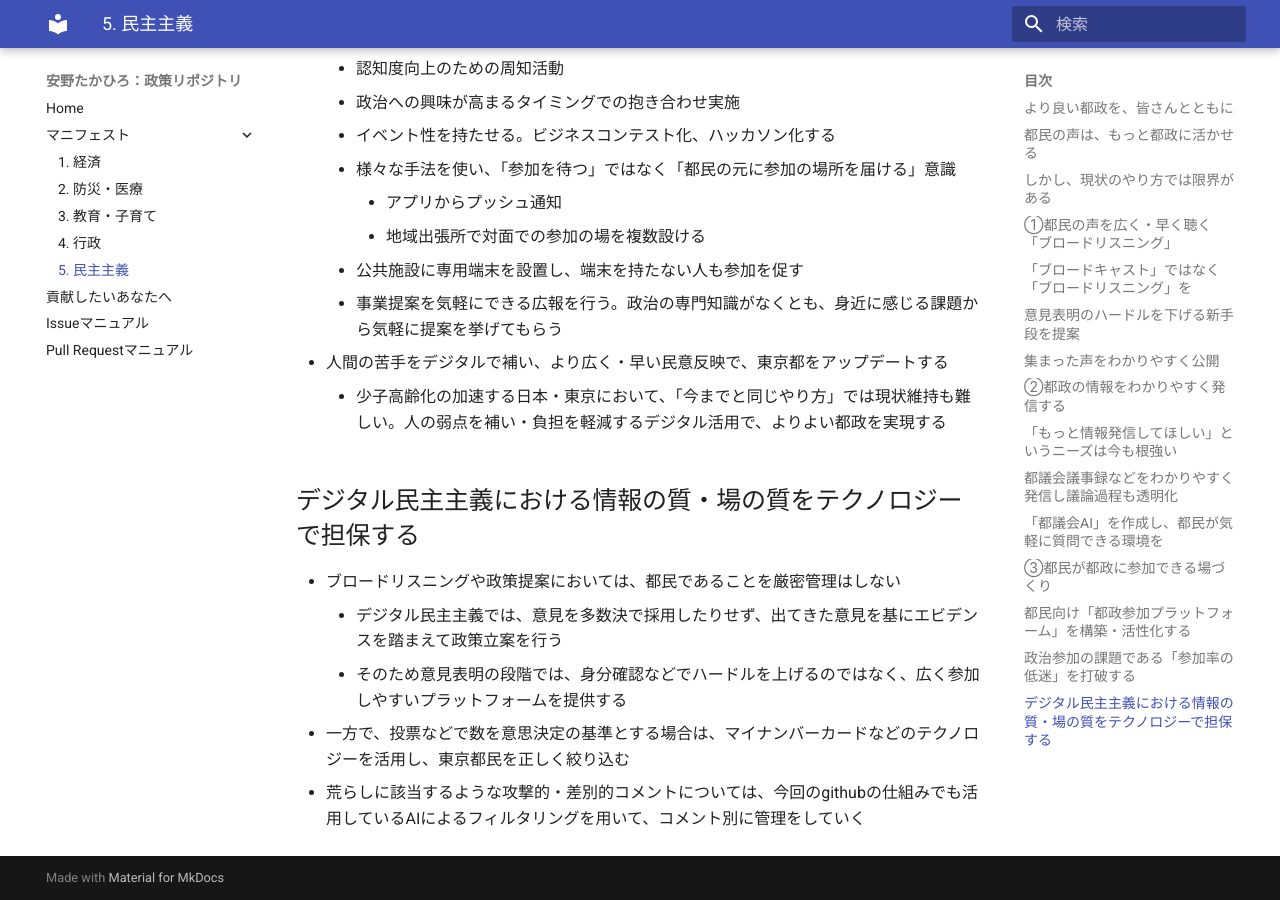
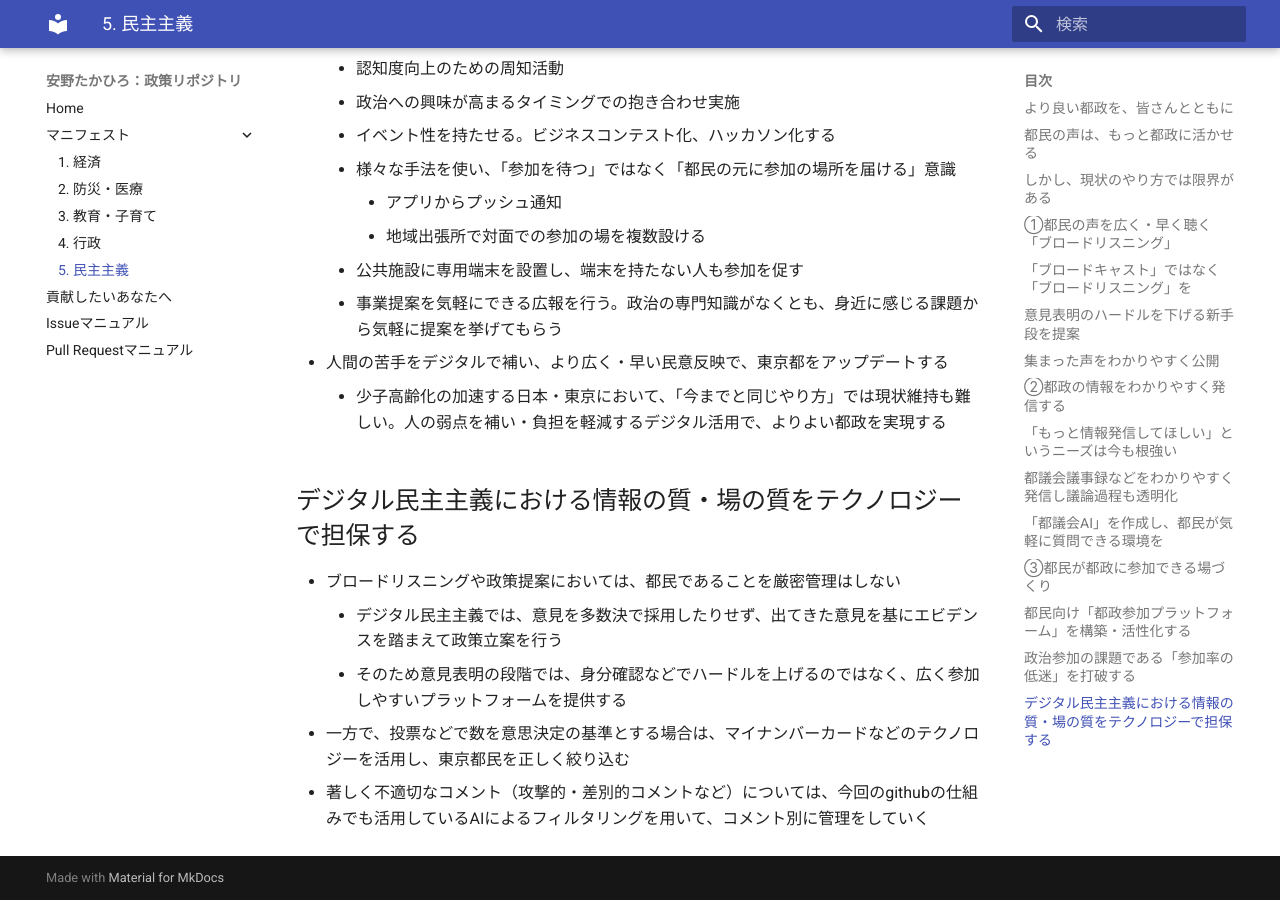
Before and after one commit to takahiroanno2024/election2024, an MkDocs documentation site: the page built from docs/manifest/democracy.md, in a window 1280 px wide and 900 px high, scrolled down 5153 px. Built offline with MkDocs 1.6.1 and Material for MkDocs 9.7.7, drawn with Linux system fonts in a browser that asks for light colours.

Commit message:
Update democracy.md

```diff
--- a/docs/manifest/democracy.md
+++ b/docs/manifest/democracy.md
@@ -131,4 +131,4 @@
     - デジタル民主主義では、意見を多数決で採用したりせず、出てきた意見を基にエビデンスを踏まえて政策立案を行う
     - そのため意見表明の段階では、身分確認などでハードルを上げるのではなく、広く参加しやすいプラットフォームを提供する
 - 一方で、投票などで数を意思決定の基準とする場合は、マイナンバーカードなどのテクノロジーを活用し、東京都民を正しく絞り込む
-- 荒らしに該当するような攻撃的・差別的コメントについては、今回のgithubの仕組みでも活用しているAIによるフィルタリングを用いて、コメント別に管理をしていく
+- 著しく不適切なコメント（攻撃的・差別的コメントなど）については、今回のgithubの仕組みでも活用しているAIによるフィルタリングを用いて、コメント別に管理をしていく
```
